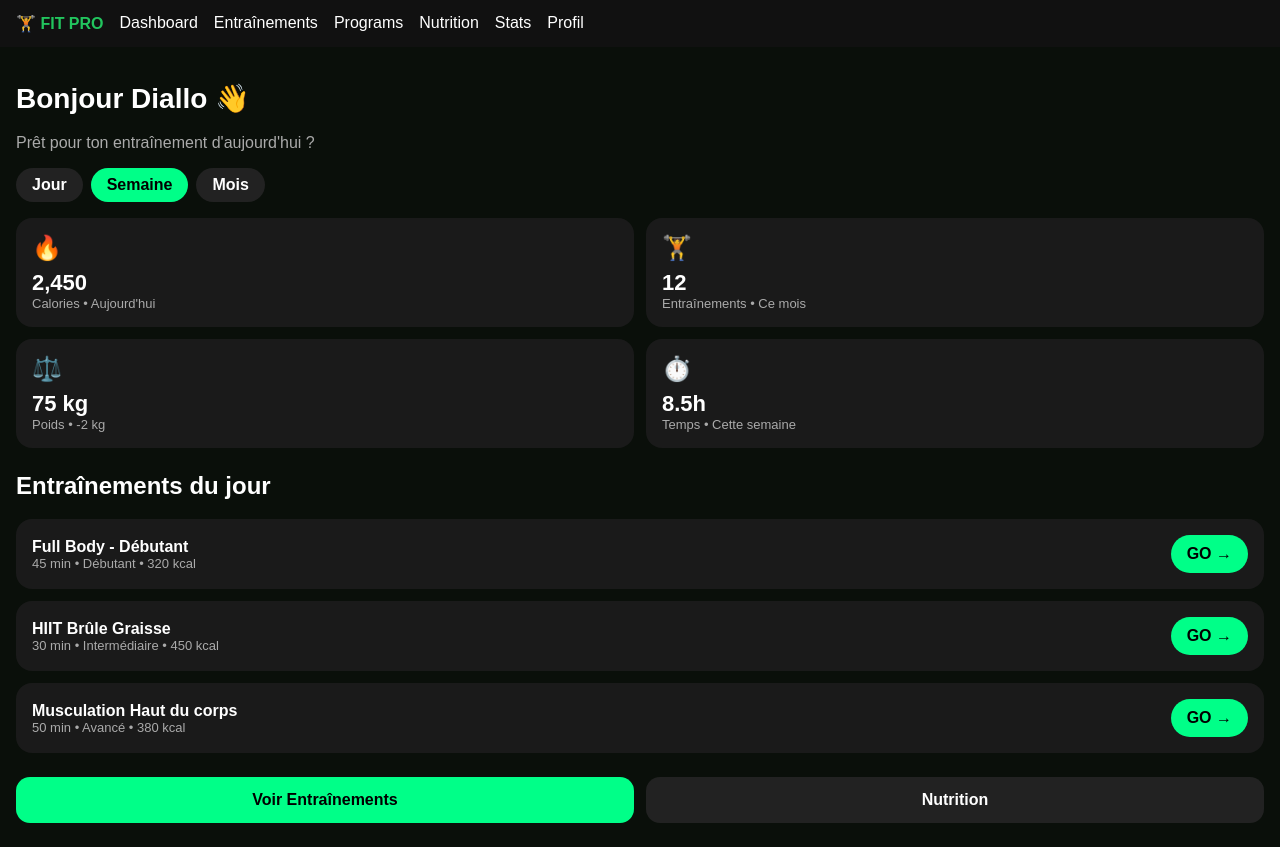
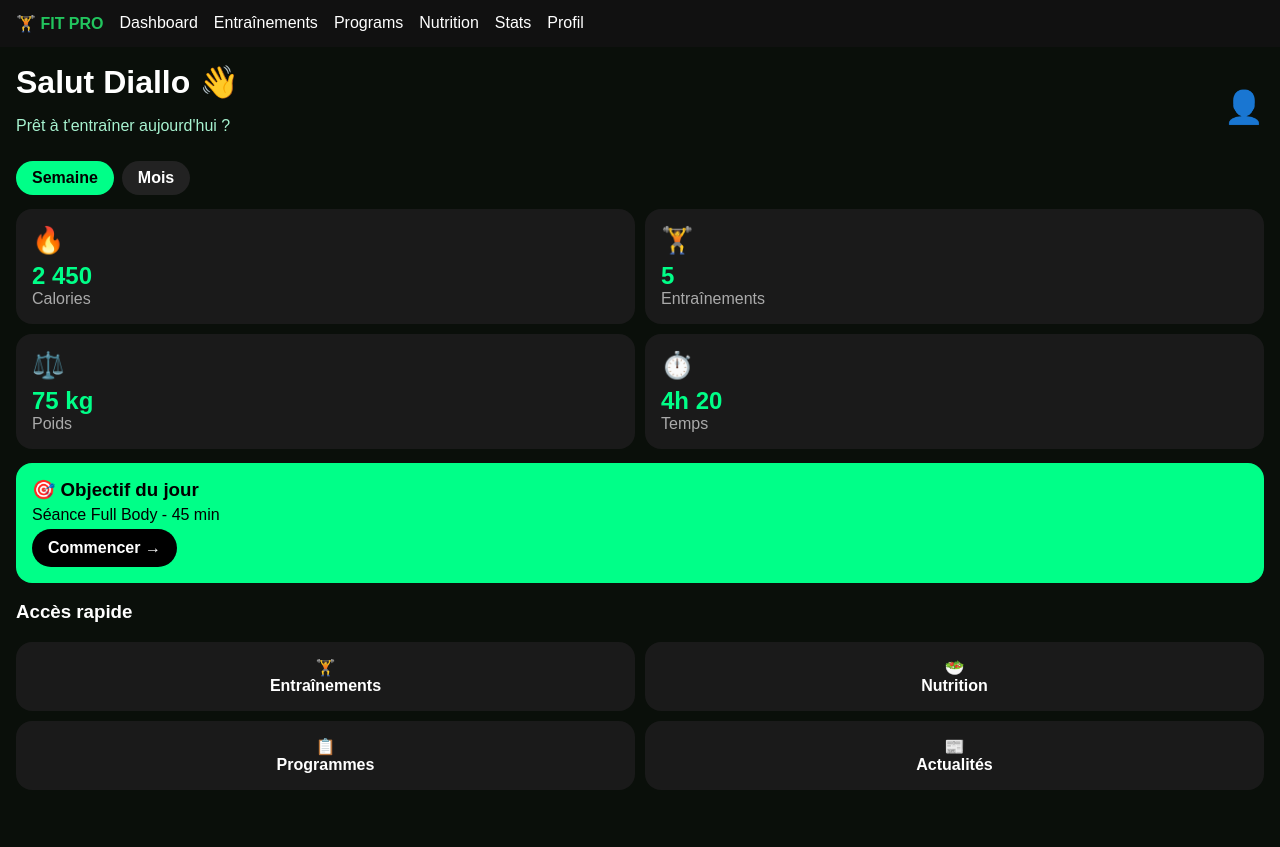
Before and after one commit to actionsdiallo-lgtm/fit-pro, a Next.js app: page /dashboard in a window 1280 px wide. Built offline with nearby package versions, Linux system fonts and the light colour scheme.

Commit message:
Revise Dashboard component for improved stats display
Refactor dashboard layout and update stats logic based on selected period.

```diff
--- a/src/app/dashboard/page.tsx
+++ b/src/app/dashboard/page.tsx
@@ -2,60 +2,50 @@
 import Link from "next/link";
 import { useState } from "react";
 
-const green = "#00FF88";
-
 export default function Dashboard() {
   const [period, setPeriod] = useState("Semaine");
-
   const stats = [
-    { icon: "🔥", label: "Calories", value: "2,450", sub: "Aujourd'hui" },
-    { icon: "🏋️", label: "Entraînements", value: "12", sub: "Ce mois" },
-    { icon: "⚖️", label: "Poids", value: "75 kg", sub: "-2 kg" },
-    { icon: "⏱️", label: "Temps", value: "8.5h", sub: "Cette semaine" },
+    { icon: "🔥", label: "Calories", value: period === "Semaine" ? "2 450" : "10 200" },
+    { icon: "🏋️", label: "Entraînements", value: period === "Semaine" ? "5" : "18" },
+    { icon: "⚖️", label: "Poids", value: "75 kg" },
+    { icon: "⏱️", label: "Temps", value: period === "Semaine" ? "4h 20" : "18h 10" },
   ];
-
-  const workouts = [
-    { title: "Full Body - Débutant", time: "45 min", level: "Débutant", cal: "320 kcal" },
-    { title: "HIIT Brûle Graisse", time: "30 min", level: "Intermédiaire", cal: "450 kcal" },
-    { title: "Musculation Haut du corps", time: "50 min", level: "Avancé", cal: "380 kcal" },
-  ];
-
   return (
     <div style={{ padding: 16, backgroundColor: "#0A0F0A", minHeight: "100vh", color: "white" }}>
-      <h1 style={{ fontSize: 28 }}>Bonjour Diallo 👋</h1>
-      <p style={{ color: "#AAA" }}>Prêt pour ton entraînement d'aujourd'hui ?</p>
+      <div style={{ display: "flex", justifyContent: "space-between", alignItems: "center" }}>
+        <div><h1 style={{ margin: 0 }}>Salut Diallo 👋</h1><p style={{ color: "#A7F3D0" }}>Prêt à t'entraîner aujourd'hui ?</p></div>
+        <Link href="/profile" style={{ fontSize: 32, textDecoration: "none" }}>👤</Link>
+      </div>
 
-      <div style={{ display: "flex", gap: 8, marginTop: 16 }}>
-        {["Jour", "Semaine", "Mois"].map((p) => (
-          <button key={p} onClick={() => setPeriod(p)} style={{ padding: "8px 16px", borderRadius: 20, border: "none", backgroundColor: period === p ? green : "#222", color: period === p ? "black" : "white", fontWeight: "bold" }}>{p}</button>
+      <div style={{ display: "flex", gap: 8, marginTop: 10 }}>
+        {["Semaine", "Mois"].map(p => (
+          <button key={p} onClick={() => setPeriod(p)} style={{ padding: "8px 16px", borderRadius: 20, border: "none", backgroundColor: period === p ? "#00FF88" : "#222", color: period === p ? "black" : "white", fontWeight: "bold" }}>{p}</button>
         ))}
       </div>
 
-      <div style={{ display: "grid", gridTemplateColumns: "1fr 1fr", gap: 12, marginTop: 16 }}>
-        {stats.map((s) => (
-          <div key={s.label} style={{ backgroundColor: "#1A1A1A", padding: 16, borderRadius: 16 }}>
-            <div style={{ fontSize: 24 }}>{s.icon}</div>
-            <div style={{ fontSize: 22, fontWeight: "bold", marginTop: 8 }}>{s.value}</div>
-            <div style={{ color: "#AAA", fontSize: 13 }}>{s.label} • {s.sub}</div>
+      <div style={{ display: "grid", gridTemplateColumns: "1fr 1fr", gap: 10, marginTop: 14 }}>
+        {stats.map((s, i) => (
+          <div key={i} style={{ backgroundColor: "#1A1A1A", padding: 16, borderRadius: 16 }}>
+            <div style={{ fontSize: 26 }}>{s.icon}</div>
+            <h2 style={{ margin: "6px 0 0", color: "#00FF88" }}>{s.value}</h2>
+            <p style={{ margin: 0, color: "#AAA" }}>{s.label}</p>
           </div>
         ))}
       </div>
 
-      <h2 style={{ marginTop: 24 }}>Entraînements du jour</h2>
-      {workouts.map((w) => (
-        <div key={w.title} style={{ backgroundColor: "#1A1A1A", padding: 16, borderRadius: 16, marginTop: 12, display: "flex", justifyContent: "space-between", alignItems: "center" }}>
-          <div>
-            <div style={{ fontWeight: "bold" }}>{w.title}</div>
-            <div style={{ color: "#AAA", fontSize: 13 }}>{w.time} • {w.level} • {w.cal}</div>
-          </div>
-          <Link href="/workouts" style={{ backgroundColor: green, color: "black", padding: "10px 16px", borderRadius: 20, textDecoration: "none", fontWeight: "bold" }}>GO →</Link>
-        </div>
-      ))}
+      <div style={{ backgroundColor: "#00FF88", padding: 16, borderRadius: 16, marginTop: 14, color: "black" }}>
+        <h3 style={{ margin: 0 }}>🎯 Objectif du jour</h3>
+        <p style={{ margin: "5px 0" }}>Séance Full Body - 45 min</p>
+        <Link href="/workouts" style={{ backgroundColor: "black", color: "white", padding: "10px 16px", borderRadius: 20, fontWeight: "bold", textDecoration: "none", display: "inline-block" }}>Commencer →</Link>
+      </div>
 
-      <div style={{ display: "flex", gap: 12, marginTop: 24 }}>
-        <Link href="/workouts" style={{ flex: 1, textAlign: "center", backgroundColor: green, color: "black", padding: 14, borderRadius: 14, textDecoration: "none", fontWeight: "bold" }}>Voir Entraînements</Link>
-        <Link href="/nutrition" style={{ flex: 1, textAlign: "center", backgroundColor: "#222", color: "white", padding: 14, borderRadius: 14, textDecoration: "none", fontWeight: "bold" }}>Nutrition</Link>
+      <h3 style={{ marginTop: 18 }}>Accès rapide</h3>
+      <div style={{ display: "grid", gridTemplateColumns: "1fr 1fr", gap: 10 }}>
+        <Link href="/workouts" style={{ backgroundColor: "#1A1A1A", padding: 16, borderRadius: 16, color: "white", textDecoration: "none", textAlign: "center" }}>🏋️<br /><b>Entraînements</b></Link>
+        <Link href="/nutrition" style={{ backgroundColor: "#1A1A1A", padding: 16, borderRadius: 16, color: "white", textDecoration: "none", textAlign: "center" }}>🥗<br /><b>Nutrition</b></Link>
+        <Link href="/programs" style={{ backgroundColor: "#1A1A1A", padding: 16, borderRadius: 16, color: "white", textDecoration: "none", textAlign: "center" }}>📋<br /><b>Programmes</b></Link>
+        <Link href="/actualites" style={{ backgroundColor: "#1A1A1A", padding: 16, borderRadius: 16, color: "white", textDecoration: "none", textAlign: "center" }}>📰<br /><b>Actualités</b></Link>
       </div>
     </div>
   );
-}
+                                       }
```
